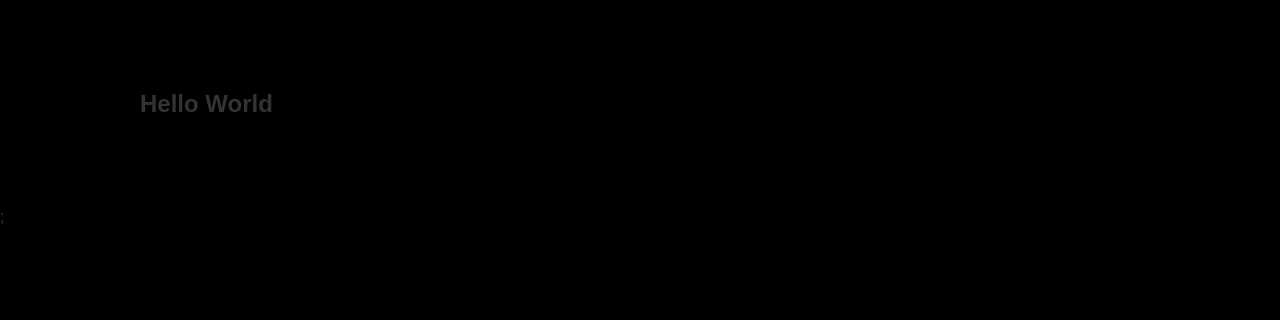
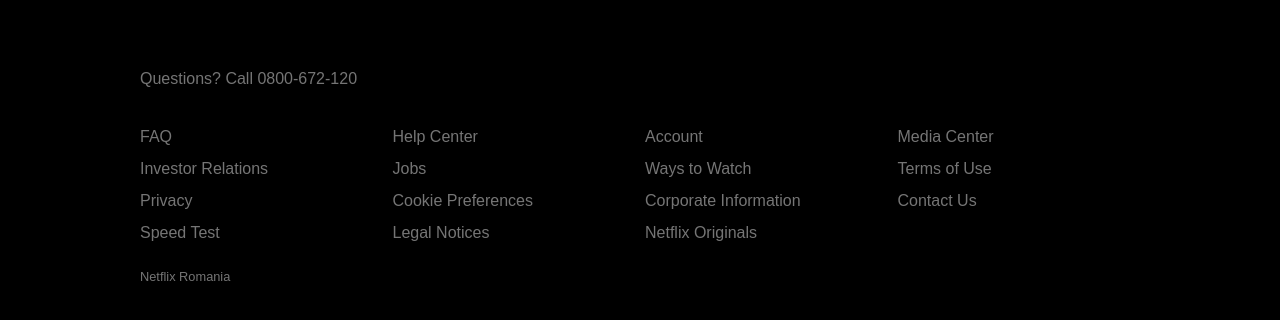
Before and after one commit to cosmin-mihalache/react-netflix, a React (Create React App) app: page / in a window 1280 px wide. Shown: the part 1331-1651 px from the top of the page. Before the commit the page ends 1557 px from the top, so only its background shows below. Built offline with nearby package versions, Linux system fonts and the light colour scheme.

Commit message:
FooterContainer for every page

```diff
--- a/src/containers/footer.js
+++ b/src/containers/footer.js
@@ -4,7 +4,35 @@
 export function FooterContainer() {
   return (
     <Footer>
-      <h2>Hello World</h2>
+      <Footer.Title>Questions? Call 0800-672-120</Footer.Title>
+      <Footer.Break />
+      <Footer.Row>
+        <Footer.Column>
+          <Footer.Link href="#">FAQ</Footer.Link>
+          <Footer.Link href="#">Investor Relations</Footer.Link>
+          <Footer.Link href="#">Privacy</Footer.Link>
+          <Footer.Link href="#">Speed Test</Footer.Link>
+        </Footer.Column>
+        <Footer.Column>
+          <Footer.Link href="#">Help Center</Footer.Link>
+          <Footer.Link href="#">Jobs</Footer.Link>
+          <Footer.Link href="#">Cookie Preferences</Footer.Link>
+          <Footer.Link href="#">Legal Notices</Footer.Link>
+        </Footer.Column>
+        <Footer.Column>
+          <Footer.Link href="#">Account</Footer.Link>
+          <Footer.Link href="#">Ways to Watch</Footer.Link>
+          <Footer.Link href="#">Corporate Information</Footer.Link>
+          <Footer.Link href="#">Netflix Originals</Footer.Link>
+        </Footer.Column>
+        <Footer.Column>
+          <Footer.Link href="#">Media Center</Footer.Link>
+          <Footer.Link href="#">Terms of Use</Footer.Link>
+          <Footer.Link href="#">Contact Us</Footer.Link>
+        </Footer.Column>
+      </Footer.Row>
+      <Footer.Break />
+      <Footer.Text>Netflix Romania</Footer.Text>
     </Footer>
   );
 }
```
